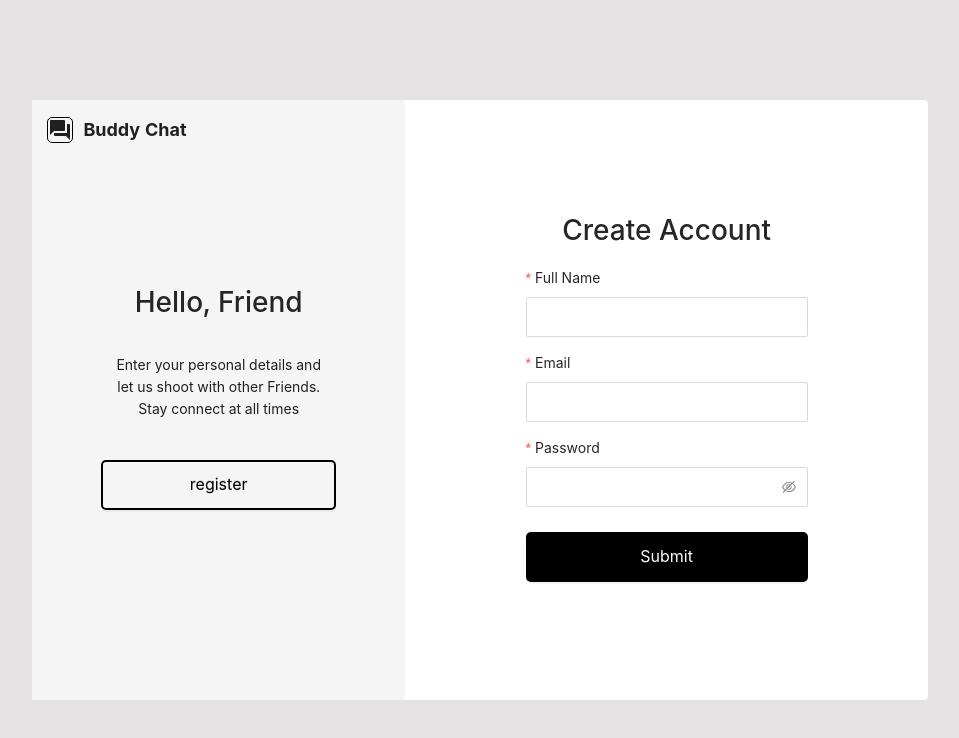
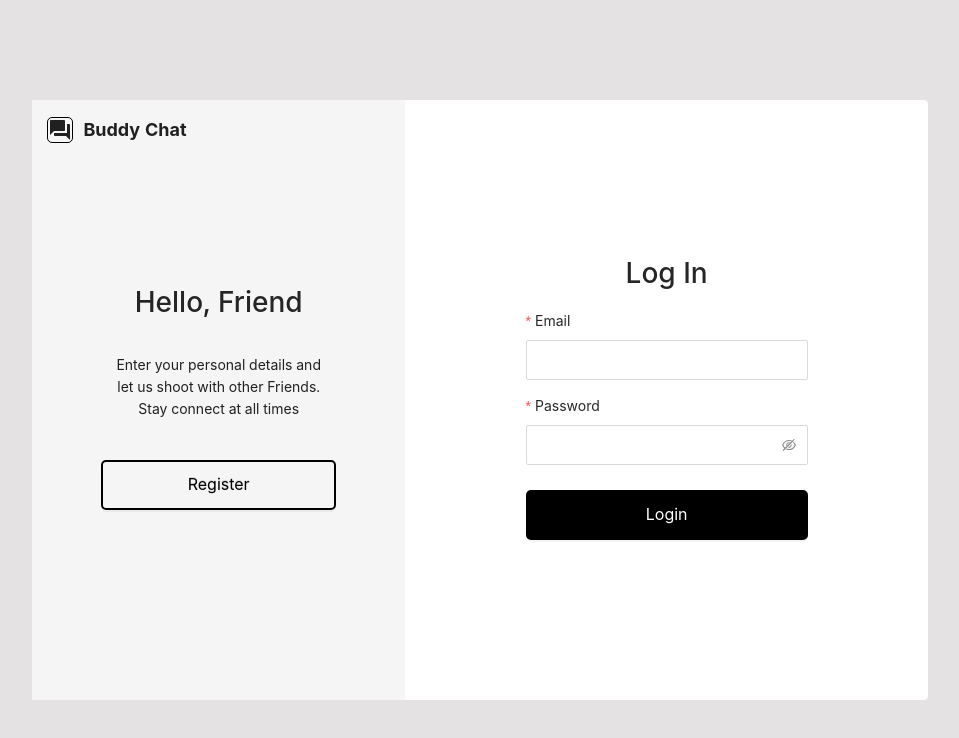
Before and after one commit to Ofoli/buddy-chat, a React (Create React App) app: page / in a window 1280 px wide. Shown: the top 738 px of the page, without its empty margins (160-1119 px from the left). Built offline with nearby package versions, Linux system fonts and the light colour scheme.

Commit message:
added logic for register and login component

```diff
--- a/src/components/form/basic-form-container.tsx
+++ b/src/components/form/basic-form-container.tsx
@@ -1,16 +1,16 @@
 import { Form } from "antd";
 import BaseButton from "./button";
-interface FormContainerProps {
+interface FormContainerProps<T> {
   btnLabel: string;
   children: ChildrenType;
-  onSubmit: (vals: ObjectOfStringAndNumbers) => void;
+  onSubmit: (vals: T) => void;
 }
 
-export default function BasicFormContainer({
+export default function BasicFormContainer<T>({
   btnLabel,
   children,
   onSubmit,
-}: FormContainerProps) {
+}: FormContainerProps<T>) {
   const [form] = Form.useForm();
 
   return (
--- a/src/components/form/basic-inputs.tsx
+++ b/src/components/form/basic-inputs.tsx
@@ -59,7 +59,10 @@ function PasswordInput(props: BaseInputProps) {
       {...props}
       rules={PasswordRules}
     >
-      <Input.Password className={classes.antd_form_input_text} />
+      <Input.Password
+        className={classes.antd_form_input_text}
+        autoComplete=""
+      />
     </Form.Item>
   );
 }
--- a/src/features/login-register/containers/login-form.tsx
+++ b/src/features/login-register/containers/login-form.tsx
@@ -1,14 +1,14 @@
+import type { LoginData } from "../index/imports";
 import { BasicFormContainer, Text, PasswordInput } from "../index/imports";
 
-export default function LoginForm() {
-  const handleSubmit = (values: ObjectOfStringAndNumbers) => {
-    console.log({ values });
-  };
-
+interface LoginFormProps {
+  onSubmit: (values: LoginData) => void;
+}
+export default function LoginForm({ onSubmit }: LoginFormProps) {
   return (
     <div>
       <h1>Log In</h1>
-      <BasicFormContainer btnLabel="Login" onSubmit={handleSubmit}>
+      <BasicFormContainer<LoginData> btnLabel="Login" onSubmit={onSubmit}>
         <Text name="email" label="Email" type="email" />
         <PasswordInput name="password" label="Password" />
       </BasicFormContainer>
--- a/src/features/login-register/containers/login-register-base.tsx
+++ b/src/features/login-register/containers/login-register-base.tsx
@@ -3,21 +3,15 @@ import { Paper, Grid } from "@mui/material";
 import { BaseButton, AppLogo } from "../index/imports";
 import LoginForm from "./login-form";
 import RegisterForm from "./register-form";
+import useLoginRegisterLogic from "../logic-hooks/login-register";
 
-const paperStyles = {
-  width: "70%",
-  height: "calc(100% - 200px)",
-};
-
-interface LoginRegisterBaseProps {
-  name: string;
-  children: ChildrenType;
-}
 export default function LoginRegisterBase() {
-  const toggleComponent = () => console.log("toggle");
+  const { state, handlers } = useLoginRegisterLogic();
+  const { toggleButtonLabel, isLoginComponent, isRegisterComponent } = state;
+  const { toggleComponent, handleLoginSubmit, handleRegisterSubmit } = handlers;
 
   return (
-    <Paper elevation={0} style={paperStyles}>
+    <Paper elevation={0} className={classes.main}>
       <Grid
         container
         alignItems="center"
@@ -42,7 +36,7 @@ export default function LoginRegisterBase() {
             <div className={classes.side_info__btn_container}>
               <BaseButton
                 type="secondary"
-                label="register"
+                label={toggleButtonLabel}
                 onClick={toggleComponent}
               />
             </div>
@@ -50,8 +44,10 @@ export default function LoginRegisterBase() {
         </Grid>
         <Grid item md={7}>
           <div className={classes.form__container}>
-            {/* <LoginForm /> */}
-            <RegisterForm />
+            {isLoginComponent && <LoginForm onSubmit={handleLoginSubmit} />}
+            {isRegisterComponent && (
+              <RegisterForm onSubmit={handleRegisterSubmit} />
+            )}
           </div>
         </Grid>
       </Grid>
--- a/src/features/login-register/containers/register-form.tsx
+++ b/src/features/login-register/containers/register-form.tsx
@@ -1,14 +1,15 @@
+import type { RegisterData } from "../index/imports";
 import { BasicFormContainer, Text, PasswordInput } from "../index/imports";
 
-export default function RegisterForm() {
-  const handleSubmit = (values: ObjectOfStringAndNumbers) => {
-    console.log({ values });
-  };
+interface RegisterFormProps {
+  onSubmit: (values: RegisterData) => void;
+}
 
+export default function RegisterForm({ onSubmit }: RegisterFormProps) {
   return (
     <div>
       <h1>Create Account</h1>
-      <BasicFormContainer btnLabel="Submit" onSubmit={handleSubmit}>
+      <BasicFormContainer<RegisterData> btnLabel="Submit" onSubmit={onSubmit}>
         <Text name="fullname" label="Full Name" type="text" />
         <Text name="email" label="Email" type="email" />
         <PasswordInput name="password" label="Password" />
--- a/src/features/login-register/index/imports.ts
+++ b/src/features/login-register/index/imports.ts
@@ -6,6 +6,9 @@ import {
 } from "../../../components/form/basic-inputs";
 import BasicFormContainer from "../../../components/form/basic-form-container";
 import AppLogo from "../../../components/logo/app-logo";
+import type { LoginData, RegisterData } from "../../../types/form-data";
+
+export type { LoginData, RegisterData };
 
 export {
   BasicFormContainer,
--- /dev/null
+++ b/src/features/login-register/logic-hooks/login-register.ts
@@ -0,0 +1,28 @@
+import { useState } from "react";
+import type { LoginData, RegisterData } from "../index/imports";
+
+type ComponentType = "Login" | "Register";
+
+const COMPONENTS = {
+  LOGIN: "Login",
+  REGISTER: "Register",
+} as const;
+
+export default function useLoginRegisterLogic() {
+  const [component, setComponent] = useState<ComponentType>(COMPONENTS.LOGIN);
+
+  const isLoginComponent = component === COMPONENTS.LOGIN;
+  const isRegisterComponent = component === COMPONENTS.REGISTER;
+  const toggleButtonLabel = isLoginComponent
+    ? COMPONENTS.REGISTER
+    : COMPONENTS.LOGIN;
+  const toggleComponent = () => setComponent(toggleButtonLabel);
+
+  const handleLoginSubmit = (values: LoginData) => console.log(values);
+  const handleRegisterSubmit = (values: RegisterData) => console.log(values);
+
+  return {
+    state: { isLoginComponent, isRegisterComponent, toggleButtonLabel },
+    handlers: { toggleComponent, handleLoginSubmit, handleRegisterSubmit },
+  };
+}
--- a/src/features/login-register/styles/login-register.module.css
+++ b/src/features/login-register/styles/login-register.module.css
@@ -1,3 +1,8 @@
+.main {
+  width: 70%;
+  height: calc(100% - 200px);
+}
+
 .login__container {
   width: 100%;
   height: 100%;
--- /dev/null
+++ b/src/types/form-data.ts
@@ -0,0 +1,14 @@
+type LoginData = {
+  email: string;
+  password: string;
+};
+type RegisterData = LoginData & {
+  fullname: string;
+};
+
+type ContactData = {
+  name: string;
+  email: string;
+  phpne: number;
+};
+export type { LoginData, RegisterData, ContactData };
```
Also changed, not shown: src/features/chat-dashboard/containers/contacts/add-contact.tsx (+6 -2 lines).
